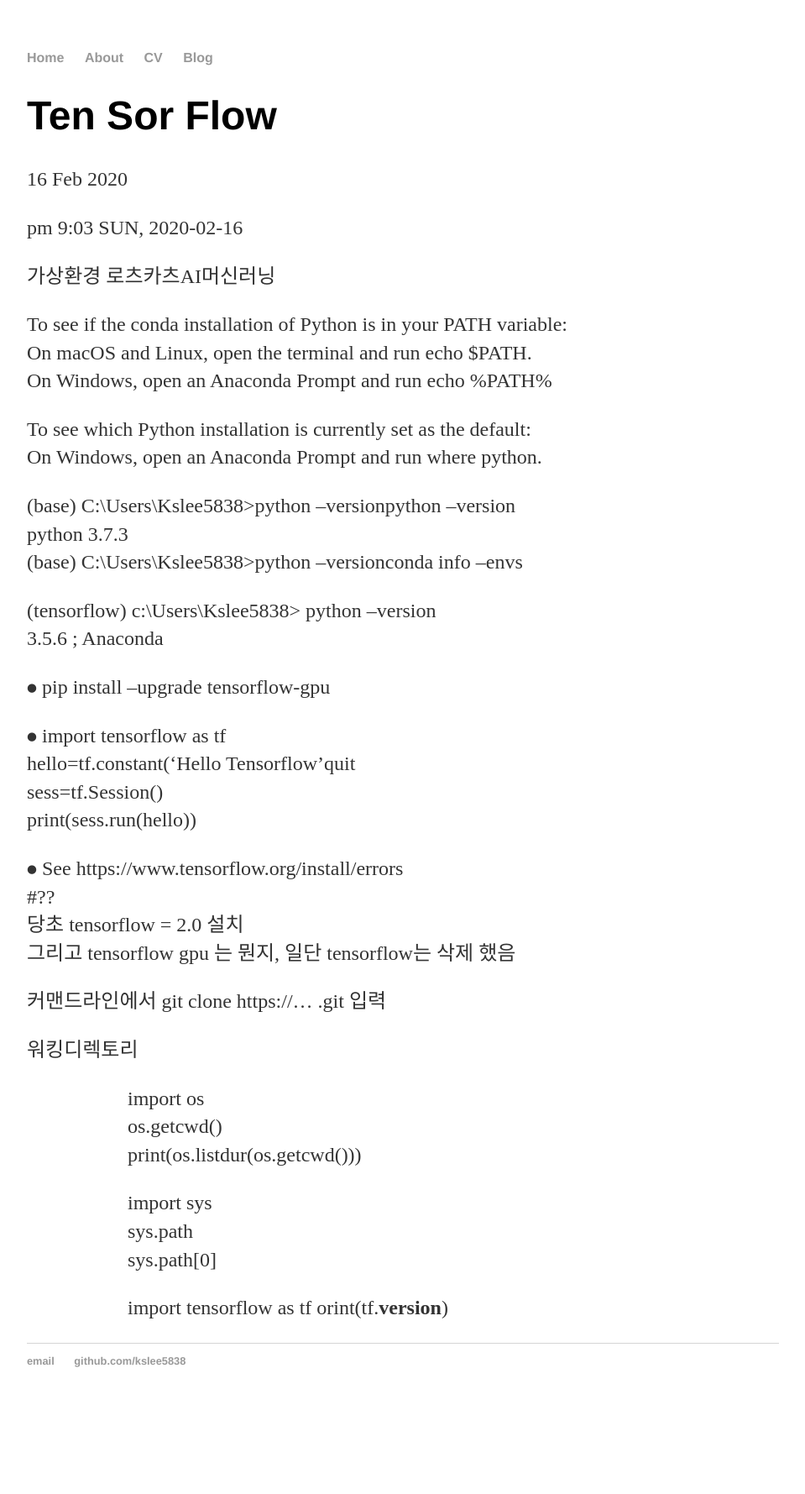
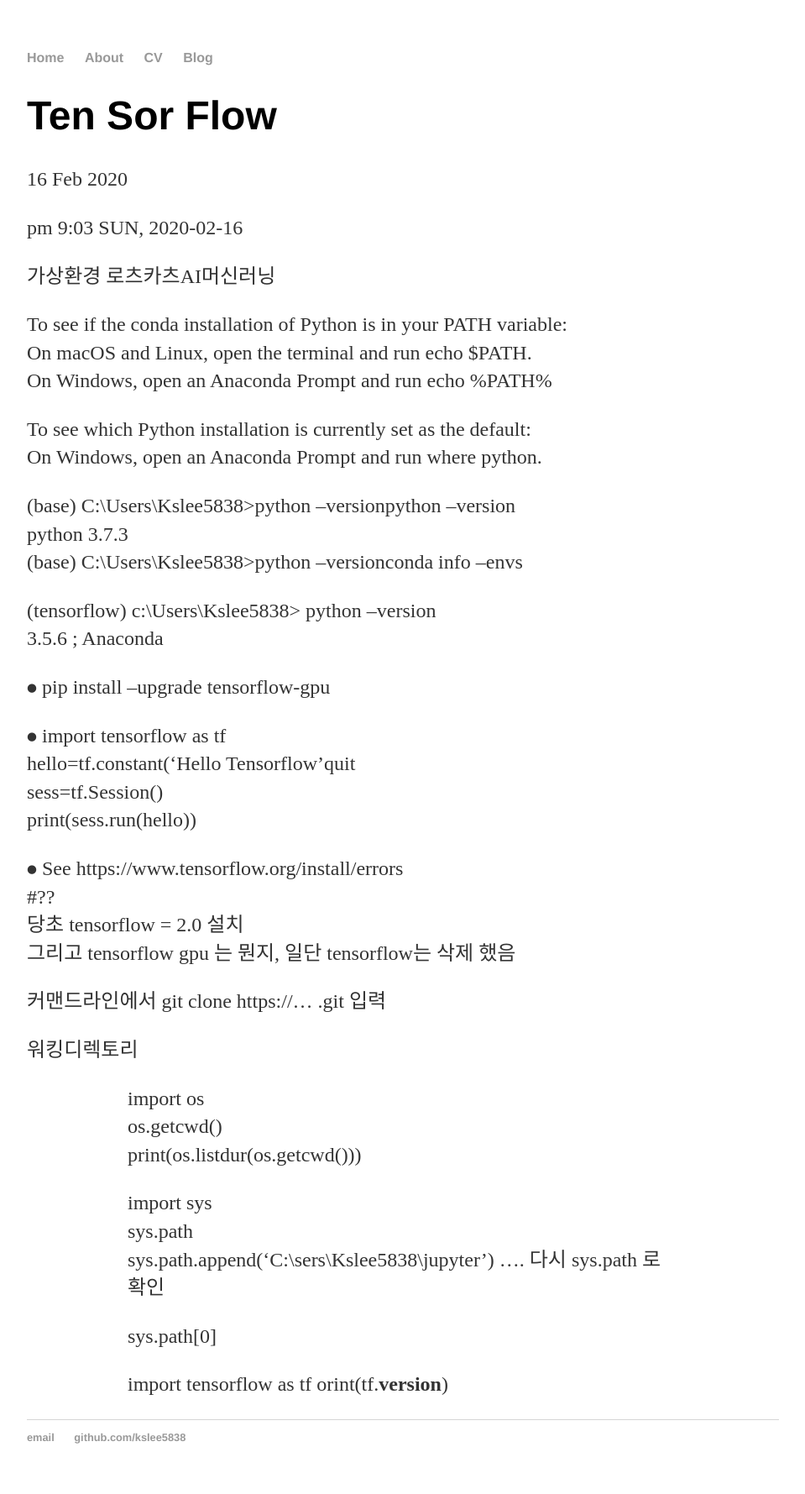
Before and after one commit to kslee5838/kslee5838.github.io, a Jekyll site: the page built from _posts/2020-02-16-ten-sor-flow.md, in a window 1280 px wide. Shown: the whole page at 84% size, without its empty margins (160-1119 px from the left). Built offline with Jekyll 4.4.1, drawn with Linux system fonts in a browser that asks for light colours; our own code applies the rules of GitHub Pages for plain Markdown files; before the commit the page ends 1688 px from its top, so only the background shows below that.

Commit message:
21 Fe. updated

```diff
--- a/_posts/2020-02-16-ten-sor-flow.md
+++ b/_posts/2020-02-16-ten-sor-flow.md
@@ -38,6 +38,10 @@
 
 >>>import sys
 >>>sys.path
+sys.path.append('C:\\sers\\Kslee5838\\jupyter')
+....
+다시 sys.path 로 확인
+
 >>>sys.path[0]
 
 >>>import tensorflow as tf
```
